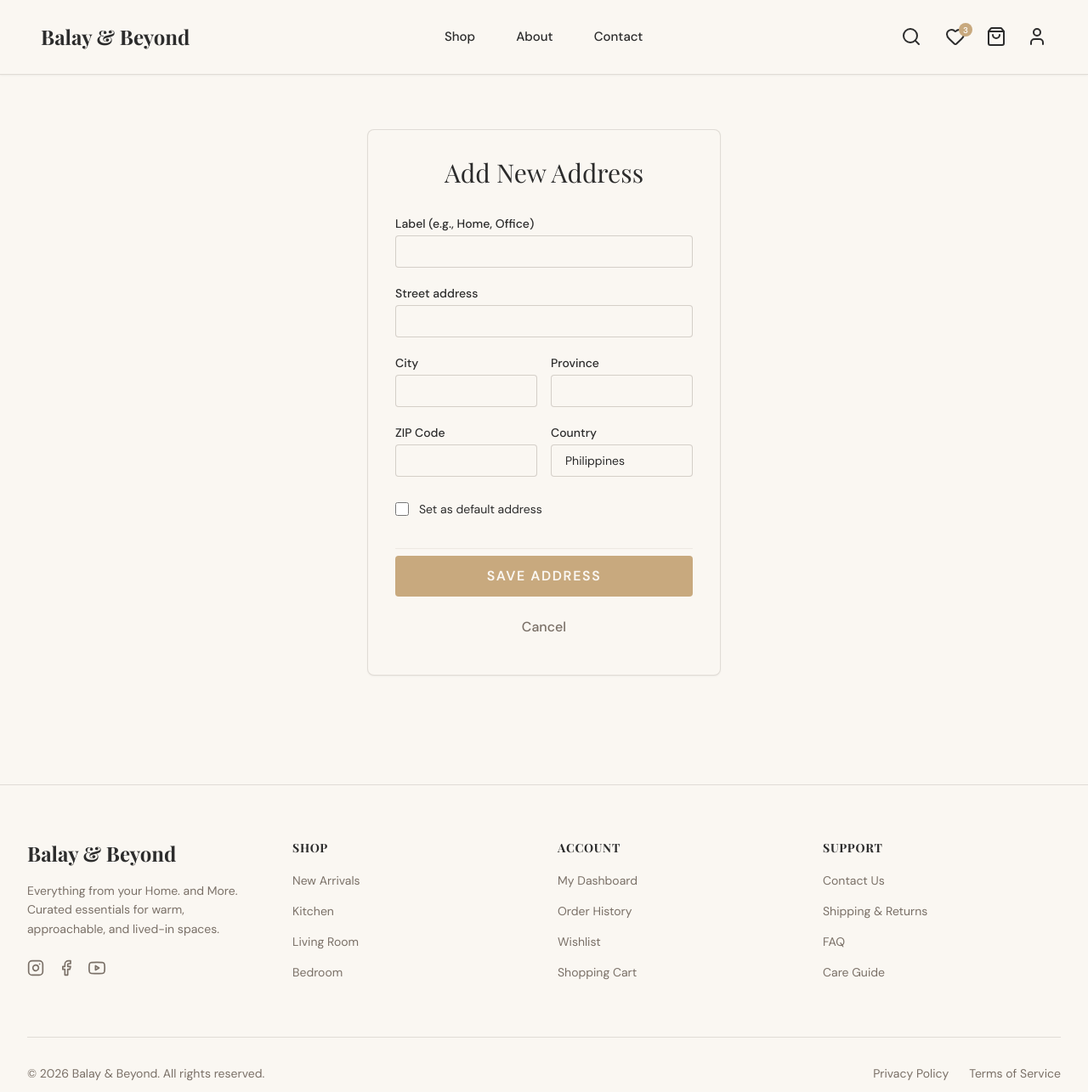
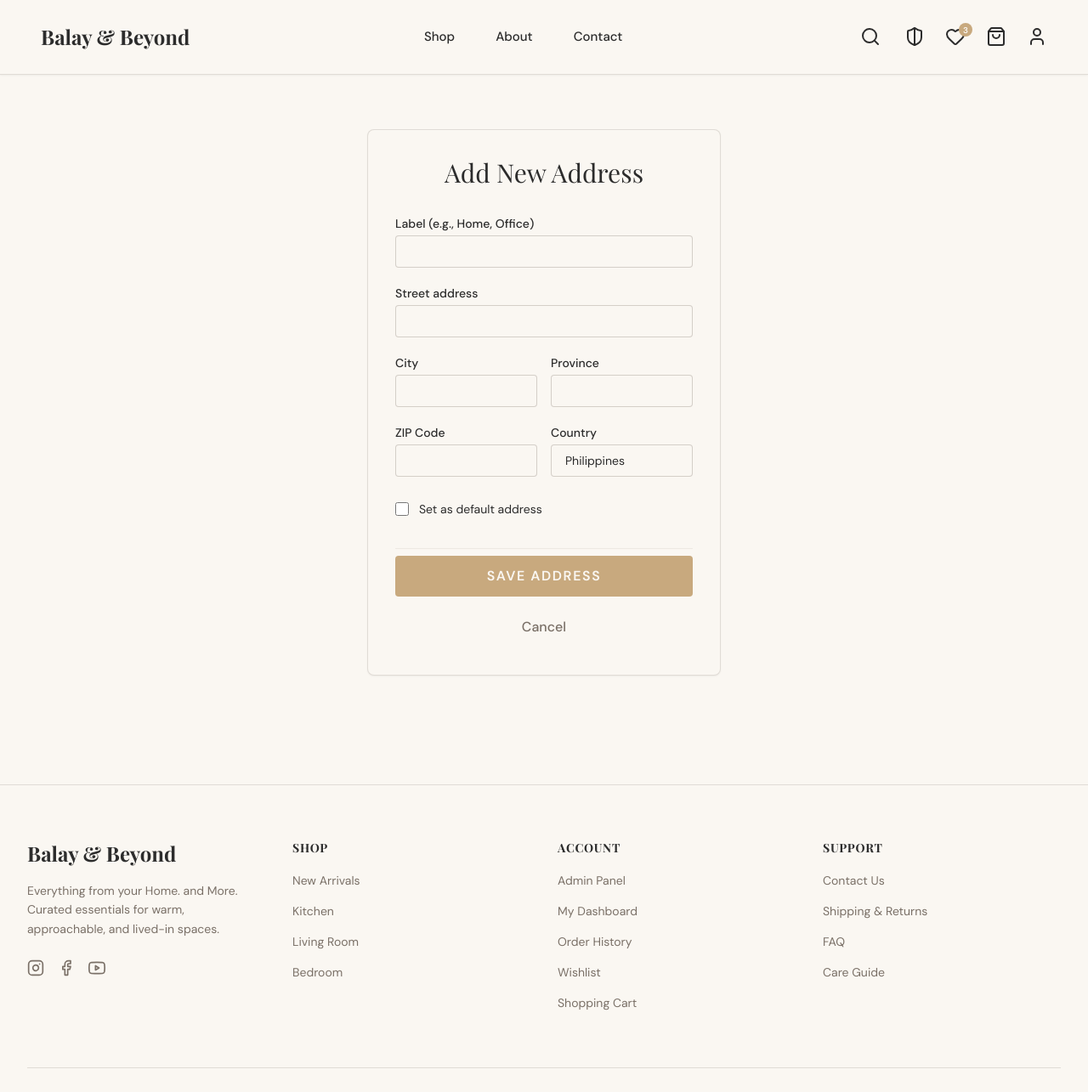
Before and after one commit to Huerte/balay-and-beyond, a Django app: page /accounts/address/add/ in a window 1280 px wide. Shown: the top 1285 px of the page at 85% size. Run offline with Django 5.2, Linux system fonts and the light colour scheme; a user stored in the database is signed in; data comes from the database, SQL or seed files in the repository; some libraries are stand-ins or nearby versions; some web fonts are replaced.

Commit message:
feat: add an admin direct btn. Only shows for admin users

```diff
--- a/src/templates/base.html
+++ b/src/templates/base.html
@@ -132,6 +132,11 @@
 
 
                     {% if user.is_authenticated %}
+                    {% if user.is_staff %}
+                    <a href="{% url 'admin:index' %}" class="text-text hover:text-primary relative transition-colors duration-200 flex items-center" aria-label="Admin Panel">
+                        <i data-lucide="shield-half" class="w-6 h-6"></i>
+                    </a>
+                    {% endif %}
                     <a href="{% url 'store:wishlist' %}" class="text-text hover:text-primary relative transition-colors duration-200 flex items-center" aria-label="Wishlist">
                         <i data-lucide="heart" class="w-6 h-6"></i>
                         <span id="wishlist-count-badge" class="absolute -top-1 -right-2 flex h-4 w-4 items-center justify-center rounded-full bg-primary text-[10px] font-bold text-surface {% if not wishlist_count or wishlist_count == 0 %}hidden{% endif %}">{{ wishlist_count|default:0 }}</span>
@@ -219,6 +224,9 @@
                     <h3 class="text-sm font-bold tracking-wider text-text uppercase font-serif">Account</h3>
                     <ul class="mt-4 space-y-3">
                         {% if user.is_authenticated %}
+                        {% if user.is_staff %}
+                        <li><a href="{% url 'admin:index' %}" class="text-muted hover:text-primary text-sm transition-colors duration-200">Admin Panel</a></li>
+                        {% endif %}
                         <li><a href="{% url 'accounts:dashboard' %}" class="text-muted hover:text-primary text-sm transition-colors duration-200">My Dashboard</a></li>
                         <li><a href="{% url 'orders:history' %}" class="text-muted hover:text-primary text-sm transition-colors duration-200">Order History</a></li>
                         <li><a href="{% url 'store:wishlist' %}" class="text-muted hover:text-primary text-sm transition-colors duration-200">Wishlist</a></li>
```
